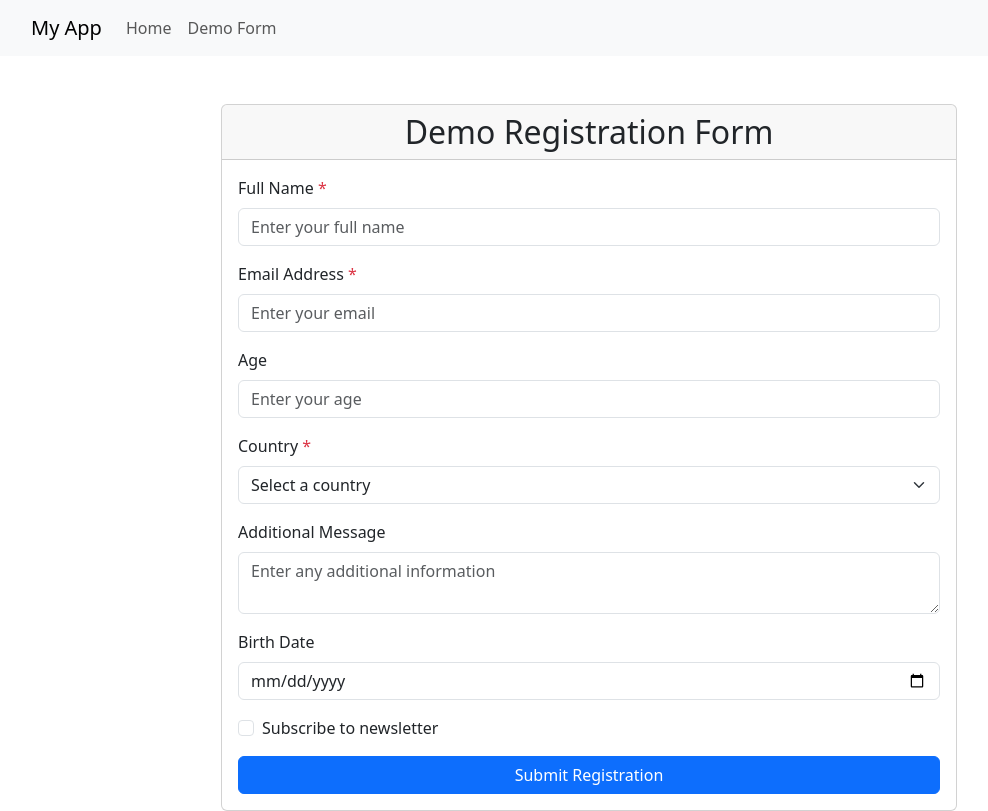
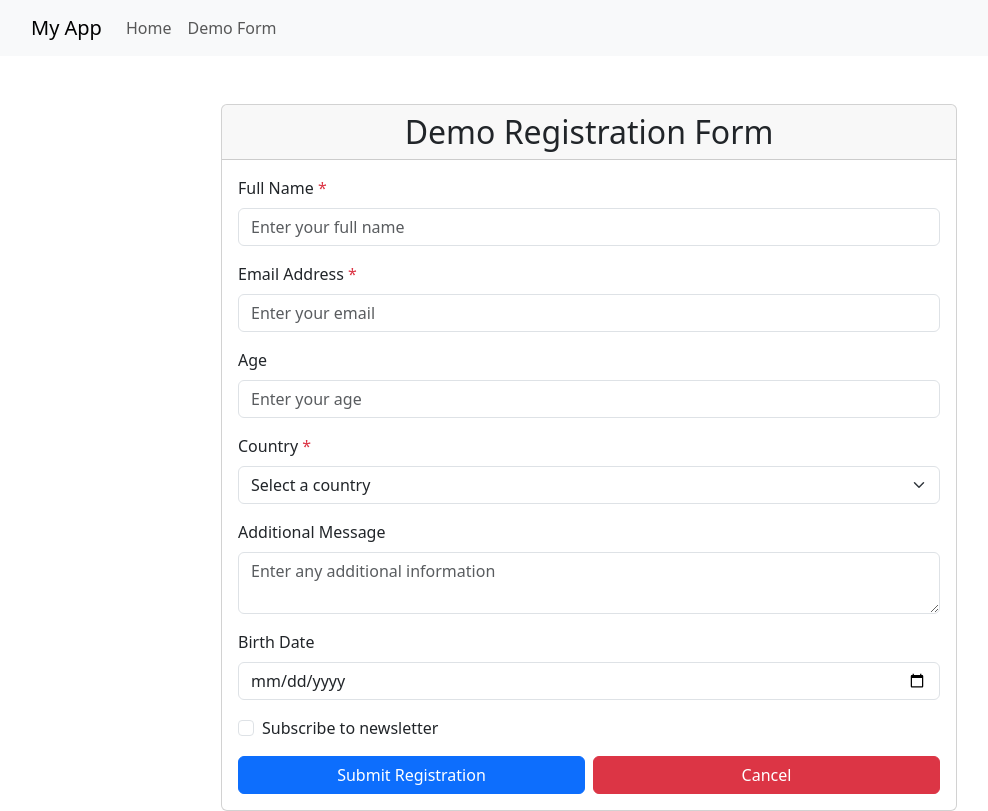
Before and after one commit to PovilasPliuskus/PSK, a React (Vite) app in the folder Client/: page /demo-form in a window 1280 px wide. Shown: the whole page, without its empty margins (51-1039 px from the left). Built offline with nearby package versions, Linux system fonts and the light colour scheme.

Commit message:
IsEditing state

```diff
--- a/Client/src/components/base/Inputs.tsx
+++ b/Client/src/components/base/Inputs.tsx
@@ -8,6 +8,7 @@ interface BaseInputProps {
   className?: string;
   error?: string;
   required?: boolean;
+  editing? : boolean;
 }
 
 // Text Input Component
@@ -36,6 +37,7 @@ export const TextInput: React.FC<TextInputProps> = ({
         type="text"
         isInvalid={!!error}
         className={className}
+        disabled={!props.editing}
         {...props}
       />
       <Form.Control.Feedback type="invalid">
@@ -71,6 +73,7 @@ export const TextareaInput: React.FC<TextareaInputProps> = ({
         as="textarea"
         isInvalid={!!error}
         className={className}
+        disabled={!props.editing}
         {...props}
       />
       <Form.Control.Feedback type="invalid">
@@ -108,6 +111,7 @@ export const SelectInput: React.FC<SelectInputProps> = ({
       <Form.Select
         isInvalid={!!error}
         className={className}
+        disabled={!props.editing}
         {...props}
       >
         {placeholder && <option value="">{placeholder}</option>}
@@ -155,6 +159,7 @@ export const NumberInput: React.FC<NumberInputProps> = ({
         max={max}
         isInvalid={!!error}
         className={className}
+        disabled={!props.editing}
         {...props}
       />
       <Form.Control.Feedback type="invalid">
@@ -186,6 +191,7 @@ export const CheckboxInput: React.FC<CheckboxInputProps> = ({
         label={label}
         isInvalid={!!error}
         className={className}
+        disabled={!props.editing}
         {...props}
       />
       {error && (
@@ -228,6 +234,7 @@ export const DateInput: React.FC<DateInputProps> = ({
         max={max}
         isInvalid={!!error}
         className={className}
+        disabled={!props.editing}
         {...props}
       />
       <Form.Control.Feedback type="invalid">
--- a/Client/src/components/domain/Demo.tsx
+++ b/Client/src/components/domain/Demo.tsx
@@ -29,6 +29,8 @@ const DemoForm: React.FC = () => {
     birthDate: '',
     newsletter: false
   });
+
+  const [editing, setEditing] = useState(true);
 
   const [errors, setErrors] = useState<Partial<Record<keyof FormData, string>>>({});
 
@@ -89,6 +91,10 @@ const DemoForm: React.FC = () => {
     }
   };
 
+  const handleCancel = () => {
+    setEditing(false);
+  };
+
   return (
     <Container className="mt-5">
       <Row className="justify-content-center">
@@ -106,6 +112,7 @@ const DemoForm: React.FC = () => {
                   onChange={handleInputChange}
                   placeholder="Enter your full name"
                   required
+                  editing={editing}
                   error={errors.name}
                 />
 
@@ -117,6 +124,7 @@ const DemoForm: React.FC = () => {
                   onChange={handleInputChange}
                   placeholder="Enter your email"
                   required
+                  editing={editing}
                   error={errors.email}
                 />
 
@@ -128,6 +136,7 @@ const DemoForm: React.FC = () => {
                   min={13}
                   max={120}
                   placeholder="Enter your age"
+                  editing={editing}
                   error={errors.age}
                 />
 
@@ -144,6 +153,7 @@ const DemoForm: React.FC = () => {
                     { value: 'au', label: 'Australia' }
                   ]}
                   required
+                  editing={editing}
                   error={errors.country}
                 />
 
@@ -153,6 +163,7 @@ const DemoForm: React.FC = () => {
                   value={formData.message}
                   onChange={handleInputChange}
                   placeholder="Enter any additional information"
+                  editing={editing}
                 />
 
                 <DateInput
@@ -161,6 +172,7 @@ const DemoForm: React.FC = () => {
                   value={formData.birthDate}
                   onChange={handleInputChange}
                   max={new Date().toISOString().split('T')[0]}
+                  editing={editing}
                 />
 
                 <CheckboxInput
@@ -168,13 +180,44 @@ const DemoForm: React.FC = () => {
                   name="newsletter"
                   checked={formData.newsletter}
                   onChange={handleInputChange}
+                  editing={editing}
                 />
 
-                <div className="d-grid">
-                  <Button variant="primary" type="submit">
+            <Row className="g-2">
+                <Col>
+                {editing && (
+                    <Button
+                    variant="primary"
+                    type="submit"
+                    className="w-100"
+                    >
                     Submit Registration
-                  </Button>
-                </div>
+                    </Button>
+                )}
+                </Col>
+                {editing && (
+                    <Col>
+                    <Button
+                        variant="danger"
+                        className="w-100"
+                        onClick={() => setEditing(false)}
+                    >
+                        Cancel
+                    </Button>
+                    </Col>
+                )}
+                </Row>
+                {!editing && (
+                    <Col>
+                    <Button
+                        variant="info"
+                        className="w-100"
+                        onClick={() => setEditing(true)}
+                    >
+                        Edit
+                    </Button>
+                    </Col>
+                )}
               </form>
             </Card.Body>
           </Card>
```
